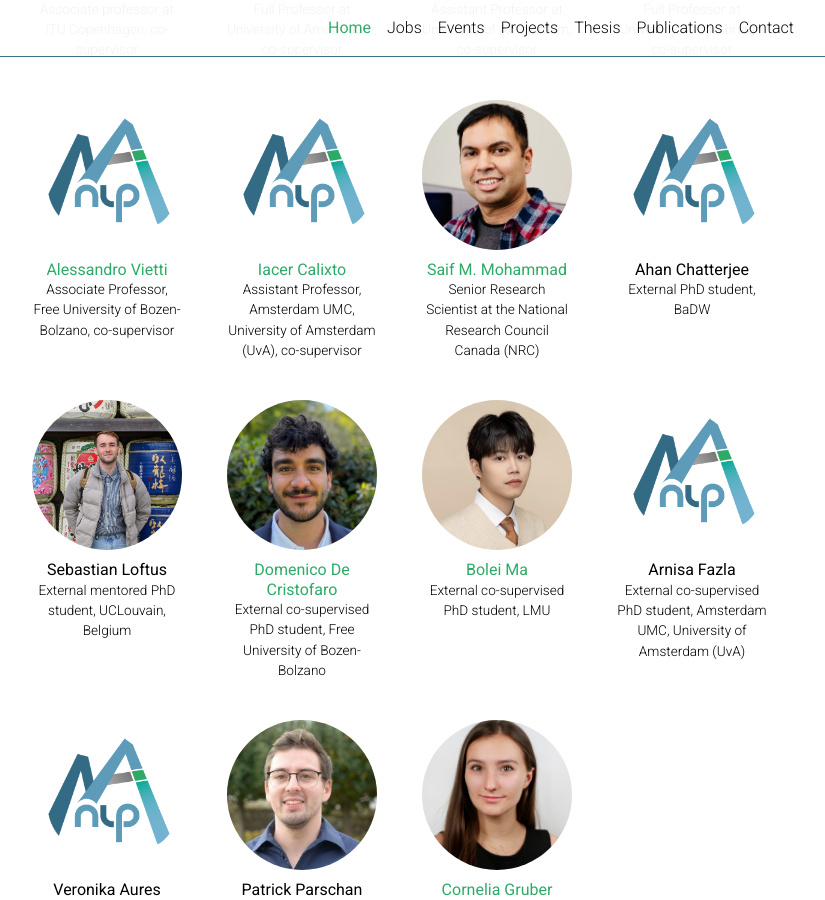
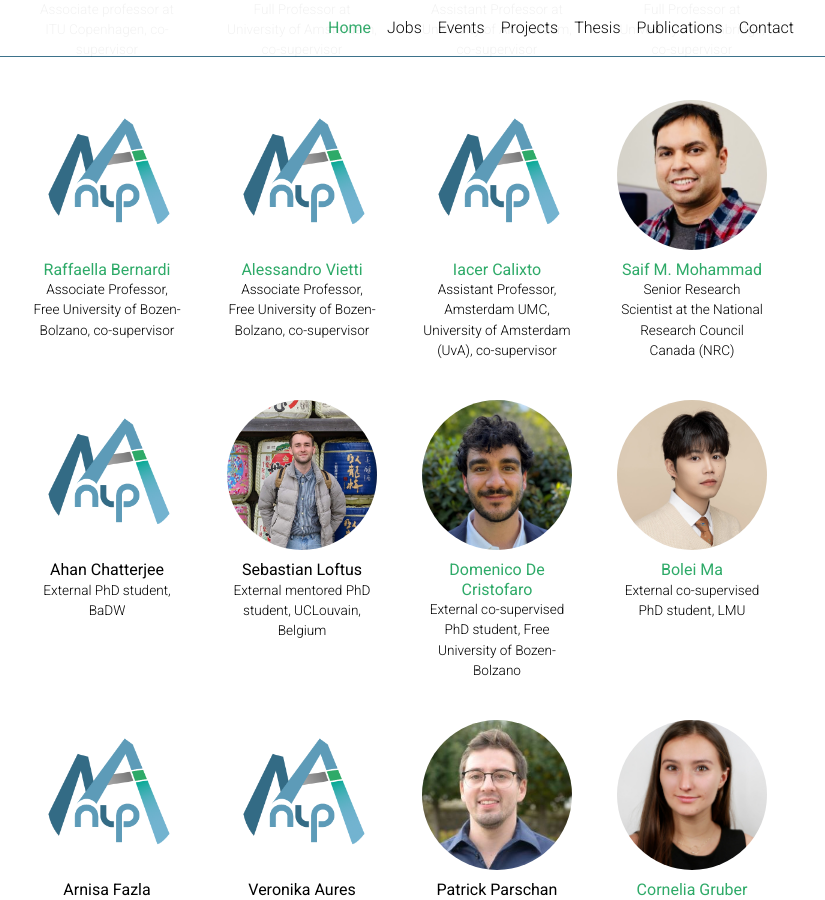
Before and after one commit to mainlp/mainlp.github.io, a Jekyll site: the page built from _pages/about.md, in a window 1280 px wide and 900 px high, scrolled down 3342 px. Shown: the whole window, without its empty margins (223-1048 px from the left). Built offline with Jekyll 4.4.1, drawn with Linux system fonts in a browser that asks for light colours; full-size pictures stand in for the smaller copies a plugin makes; comment, search, counter and statistics services are not loaded; a style sheet for code colours, icons or effects is not loaded.

Commit message:
Update about.md, add Raffa!

```diff
--- a/_pages/about.md
+++ b/_pages/about.md
@@ -146,6 +146,10 @@ affiliated:
       description: Full Professor at University of Cambridge, co-supervisor
       website: https://sites.google.com/site/annakorhonen/
       picture: annak.jpg
+    - name: Raffaella Bernardi
+      description: Associate Professor, Free University of Bozen-Bolzano, co-supervisor
+      website: https://www.unibz.it/it/faculties/engineering/academic-staff/person/2311-raffaella-bernardi
+      picture: mainlp-logo-500.png
     - name: Alessandro Vietti
       description: Associate Professor, Free University of Bozen-Bolzano, co-supervisor
       website: https://sites.google.com/site/avietti/home
```
